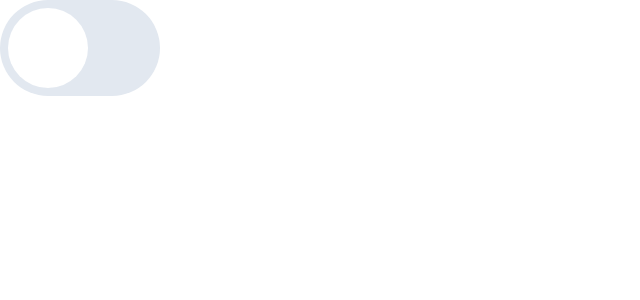
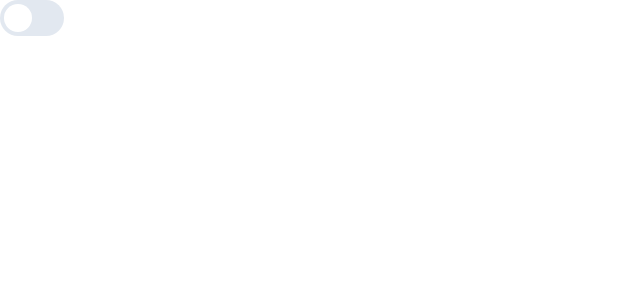
Before and after one commit to kanugurajesh/Designs, a Next.js app: page / in a window 1280 px wide. Shown: the top 300 px of the page, without its empty margins (0-640 px from the left). Built offline with nearby package versions, Linux system fonts and the light colour scheme.

Commit message:
Adding next themes to the project

```diff
--- a/app/layout.tsx
+++ b/app/layout.tsx
@@ -1,5 +1,6 @@
 import type { Metadata } from "next";
 import localFont from "next/font/local";
+import { ThemeProvider } from "@/components/theme-provider";
 import "./globals.css";
 
 const geistSans = localFont({
@@ -28,7 +29,14 @@ export default function RootLayout({
       <body
         className={`${geistSans.variable} ${geistMono.variable} antialiased`}
       >
-        {children}
+        <ThemeProvider
+          attribute="class"
+          defaultTheme="system"
+          enableSystem
+          disableTransitionOnChange
+        >
+          {children}
+        </ThemeProvider>
       </body>
     </html>
   );
--- a/components/Toggle.tsx
+++ b/components/Toggle.tsx
@@ -1,41 +1,46 @@
 "use client";
 
 import { motion } from "framer-motion";
+import { useTheme } from "next-themes";
 import { useEffect, useState } from "react";
 import toast, { Toaster } from "react-hot-toast";
 
 const Toggle = () => {
-  const [isOn, setIsOn] = useState<boolean>(false);
+  const { theme, setTheme } = useTheme();
+  const [mounted, setMounted] = useState(false);
 
+  // After mounting, we can safely access the theme
   useEffect(() => {
+    setMounted(true);
+  }, []);
+
+  const changeTheme = () => {
+    if (!mounted) return; // Prevent action if the theme is still undefined
     toast.dismiss();
-    if (isOn) {
-      toast.success("Switch is now on");
+    if (theme === "light") {
+      setTheme("dark");
+      toast.success("Dark mode enabled");
     } else {
-      toast.error("Switch is now off");
+      setTheme("light");
+      toast.success("Light mode enabled");
     }
-  }, [isOn]);
+  };
 
-  const toggleSwitch = () => {
-    setIsOn((prevIsOn) => {
-      console.log("Switch is now", !prevIsOn ? "on" : "off");
-      return !prevIsOn;
-    });
-  };
+  if (!mounted) return null; // Prevent rendering before theme is set
 
   return (
     <>
       <Toaster />
       <div
-        onClick={toggleSwitch}
-        className={`w-40 h-24 bg-slate-200 flex rounded-full p-2 cursor-pointer ${
-          isOn ? "justify-end" : "justify-start"
+        onClick={changeTheme}
+        className={`w-16 h-9 bg-slate-200 flex rounded-full p-1 cursor-pointer items-center ${
+          theme === "dark" ? "justify-end" : "justify-start"
         }`}
       >
         <motion.div
           layout
           transition={spring}
-          className="w-20 h-20 bg-white rounded-full"
+          className="w-7 h-7 bg-white rounded-full"
         />
       </div>
     </>
--- /dev/null
+++ b/components/theme-provider.tsx
@@ -0,0 +1,9 @@
+"use client"
+
+import * as React from "react"
+import { ThemeProvider as NextThemesProvider } from "next-themes"
+import { type ThemeProviderProps } from "next-themes/dist/types"
+
+export function ThemeProvider({ children, ...props }: ThemeProviderProps) {
+  return <NextThemesProvider {...props}>{children}</NextThemesProvider>
+}
--- a/tailwind.config.ts
+++ b/tailwind.config.ts
@@ -1,6 +1,7 @@
 import type { Config } from "tailwindcss";
 
 const config: Config = {
+  darkMode: "class",
   content: [
     "./pages/**/*.{js,ts,jsx,tsx,mdx}",
     "./components/**/*.{js,ts,jsx,tsx,mdx}",
```
